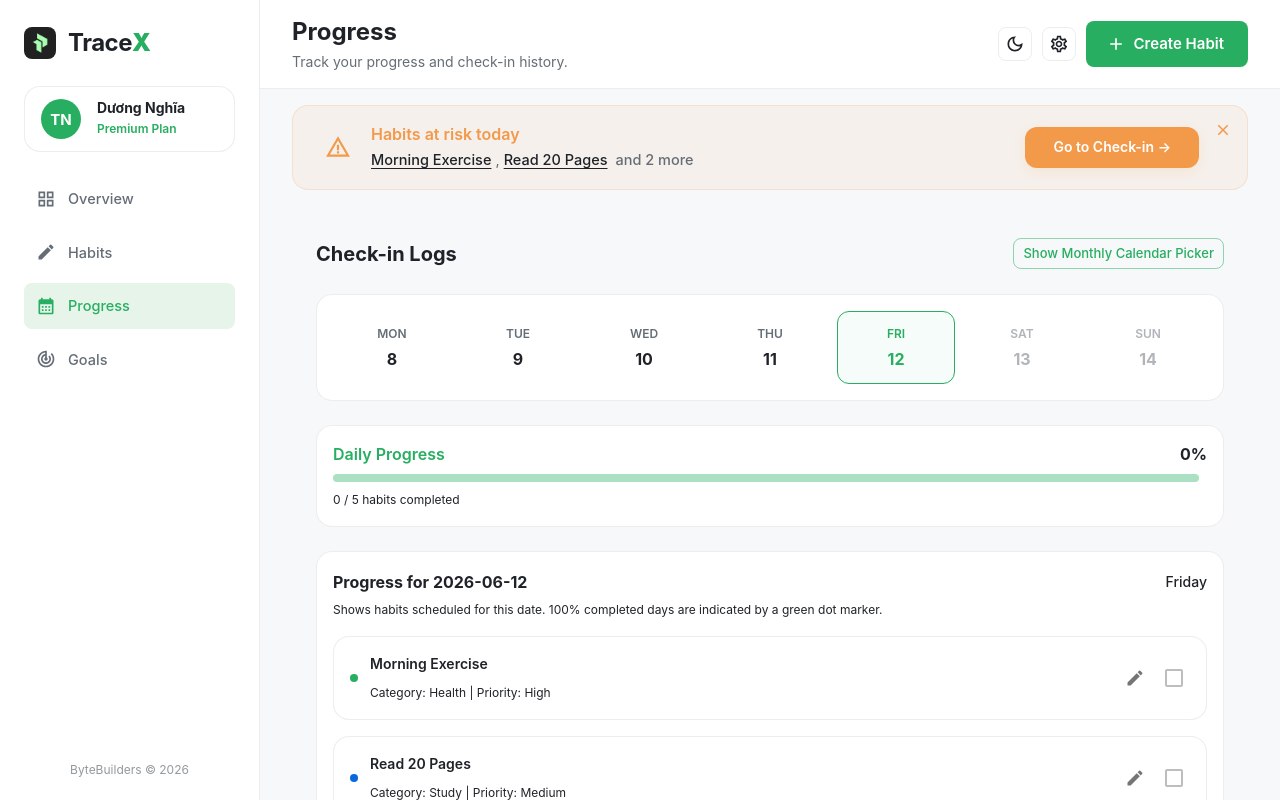
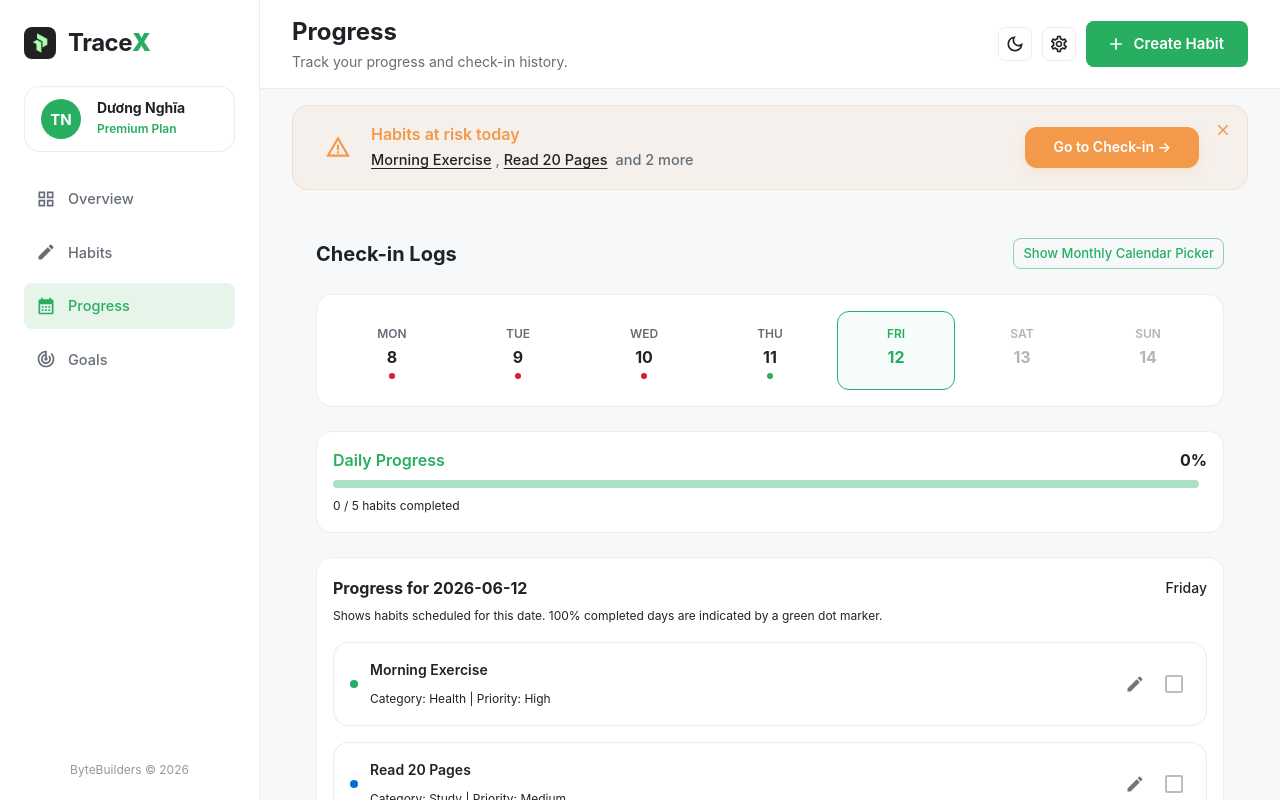
Before and after one commit to NghiaDPTWorkk/habit-hub, a React (Vite) app in the folder fe/: page /checkins in a window 1280 px wide. Built offline with nearby package versions, Linux system fonts and the light colour scheme.

Commit message:
fix(ui): HH-98 - add dot markers to checkin page and revert dashboard dots

```diff
--- a/fe/src/components/ui/CalendarHeatmap.tsx
+++ b/fe/src/components/ui/CalendarHeatmap.tsx
@@ -13,7 +13,6 @@ export interface CalendarHeatmapProps {
   weeks?: number
   onCellClick?: (date: string) => void
   activeDate?: string | null
-  overdueDates?: string[]
 }
 
 export const CalendarHeatmap: React.FC<CalendarHeatmapProps> = ({
@@ -21,7 +20,6 @@ export const CalendarHeatmap: React.FC<CalendarHeatmapProps> = ({
   weeks = 12,
   onCellClick,
   activeDate,
-  overdueDates,
 }) => {
   const theme = useTheme()
 
@@ -88,7 +86,6 @@ export const CalendarHeatmap: React.FC<CalendarHeatmapProps> = ({
         const cellColor = getCellColor(count)
         const tooltipText = getTooltipText(dateStr, count)
         const isSelected = dateStr === activeDate
-        const isOverdue = overdueDates?.includes(dateStr)
 
         return (
           <Tooltip
@@ -119,7 +116,6 @@ export const CalendarHeatmap: React.FC<CalendarHeatmapProps> = ({
                 border: isSelected ? '2px solid' : 'none',
                 borderColor: 'text.primary',
                 boxSizing: 'border-box',
-                position: 'relative',
                 transition: 'all 0.2s',
                 '&:hover': {
                   opacity: 0.8,
@@ -127,24 +123,7 @@ export const CalendarHeatmap: React.FC<CalendarHeatmapProps> = ({
                   zIndex: 2,
                 },
               }}
-            >
-              {isOverdue && (
-                <Box
-                  sx={{
-                    position: 'absolute',
-                    top: -2,
-                    right: -2,
-                    width: 5,
-                    height: 5,
-                    borderRadius: '50%',
-                    backgroundColor: 'error.main',
-                    border: '1px solid',
-                    borderColor: 'background.paper',
-                    pointerEvents: 'none',
-                  }}
-                />
-              )}
-            </Box>
+            />
           </Tooltip>
         )
       })}
--- a/fe/src/features/checkins/components/CheckinsPage.tsx
+++ b/fe/src/features/checkins/components/CheckinsPage.tsx
@@ -31,6 +31,29 @@ export const CheckinsPage: React.FC = () => {
   const [showDatePicker, setShowDatePicker] = useState(false)
   const { getCheckinByHabitAndDate } = useCheckinStore()
   const habits = useBoundStore((state) => state.habits)
+
+  const getDayStatus = (day: Dayjs) => {
+    const dayOfWeek = day.day()
+    const dStr = day.format('YYYY-MM-DD')
+    const todayStr = dayjs().format('YYYY-MM-DD')
+
+    const dayHabits = habits.filter((h) => {
+      if (h.status !== STATUS_ACTIVE) return false
+      if (h.frequency === FREQUENCY_DAILY) return true
+      return h.specificDays?.includes(dayOfWeek) ?? false
+    })
+
+    if (dayHabits.length === 0) return 'none'
+
+    const allCompleted = dayHabits.every((h) => {
+      const c = getCheckinByHabitAndDate(h.id, dStr)
+      return c && c.completedCount >= h.targetPerDay
+    })
+
+    if (allCompleted) return 'completed'
+    if (dStr < todayStr) return 'overdue'
+    return 'none'
+  }
 
   const selectedDate = useMemo(() => {
     const dateParam = searchParams.get('date')
@@ -120,6 +143,7 @@ export const CheckinsPage: React.FC = () => {
             const isSelected = !isFuture && day.isSame(selectedDate, 'day')
             const dateNum = day.date()
             const label = WEEK_DAY_LABELS[idx]
+            const status = getDayStatus(day)
 
             return (
               <Box
@@ -134,7 +158,8 @@ export const CheckinsPage: React.FC = () => {
                   flexDirection: 'column',
                   alignItems: 'center',
                   justifyContent: 'center',
-                  py: 1.5,
+                  pt: 1.5,
+                  pb: 1.25,
                   borderRadius: 1.5,
                   border: '1px solid',
                   borderColor: isSelected ? 'success.main' : 'transparent',
@@ -160,7 +185,7 @@ export const CheckinsPage: React.FC = () => {
                   sx={{
                     fontWeight: 600,
                     color: isSelected ? 'success.main' : 'text.secondary',
-                    mb: 0.5,
+                    mb: 0.25,
                   }}
                 >
                   {label}
@@ -174,10 +199,24 @@ export const CheckinsPage: React.FC = () => {
                       : isFuture
                         ? 'text.secondary'
                         : 'text.primary',
+                    mb: 0.5,
                   }}
                 >
                   {dateNum}
                 </Typography>
+                <Box
+                  sx={{
+                    width: 6,
+                    height: 6,
+                    borderRadius: '50%',
+                    backgroundColor:
+                      status === 'completed'
+                        ? 'success.main'
+                        : status === 'overdue'
+                          ? 'error.main'
+                          : 'transparent',
+                  }}
+                />
               </Box>
             )
           })}
--- a/fe/src/features/dashboard/components/DashboardPage.tsx
+++ b/fe/src/features/dashboard/components/DashboardPage.tsx
@@ -10,7 +10,6 @@ import { WeeklyHabitsStats } from './WeeklyHabitsStats'
 import { useBoundStore } from '@/store'
 import { CategoryDistributionChart } from './CategoryDistributionChart'
 import { ActivityDetails } from './ActivityDetails'
-import { isScheduledForDate } from '@/features/habits/services/ScheduleService'
 
 const PAGE_TITLE = 'Dashboard'
 const KPI_DONE_TITLE = '% Done Today'
@@ -82,38 +81,6 @@ export const DashboardPage: React.FC = () => {
       tasks: completedTasks,
     }
   }, [selectedDate, checkins, habits])
-
-  const overdueDates = React.useMemo(() => {
-    const dates: string[] = []
-    const today = new Date()
-    const todayStr = today.toLocaleDateString('en-CA') // YYYY-MM-DD format
-
-    const startDate = new Date(today)
-    startDate.setDate(today.getDate() - HEATMAP_WEEKS * 7)
-
-    for (let i = 0; i < HEATMAP_WEEKS * 7; i++) {
-      const current = new Date(startDate)
-      current.setDate(startDate.getDate() + i)
-      const dateStr = current.toLocaleDateString('en-CA')
-
-      if (dateStr >= todayStr) continue
-
-      const isOverdue = habits.some((h) => {
-        if (h.status !== 'Active') return false
-        if (!isScheduledForDate(h, dateStr)) return false
-
-        const key = `${dateStr}_${h.id}`
-        const checkin = checkins[key]
-        const isCompleted = checkin && checkin.completedCount >= h.targetPerDay
-        return !isCompleted
-      })
-
-      if (isOverdue) {
-        dates.push(dateStr)
-      }
-    }
-    return dates
-  }, [habits, checkins])
 
   return (
     <Box sx={{ display: 'flex', flexDirection: 'column', gap: 3 }}>
@@ -239,7 +206,6 @@ export const DashboardPage: React.FC = () => {
                   weeks={HEATMAP_WEEKS}
                   onCellClick={setSelectedDate}
                   activeDate={selectedDate}
-                  overdueDates={overdueDates}
                 />
               </Box>
             </Box>
```
